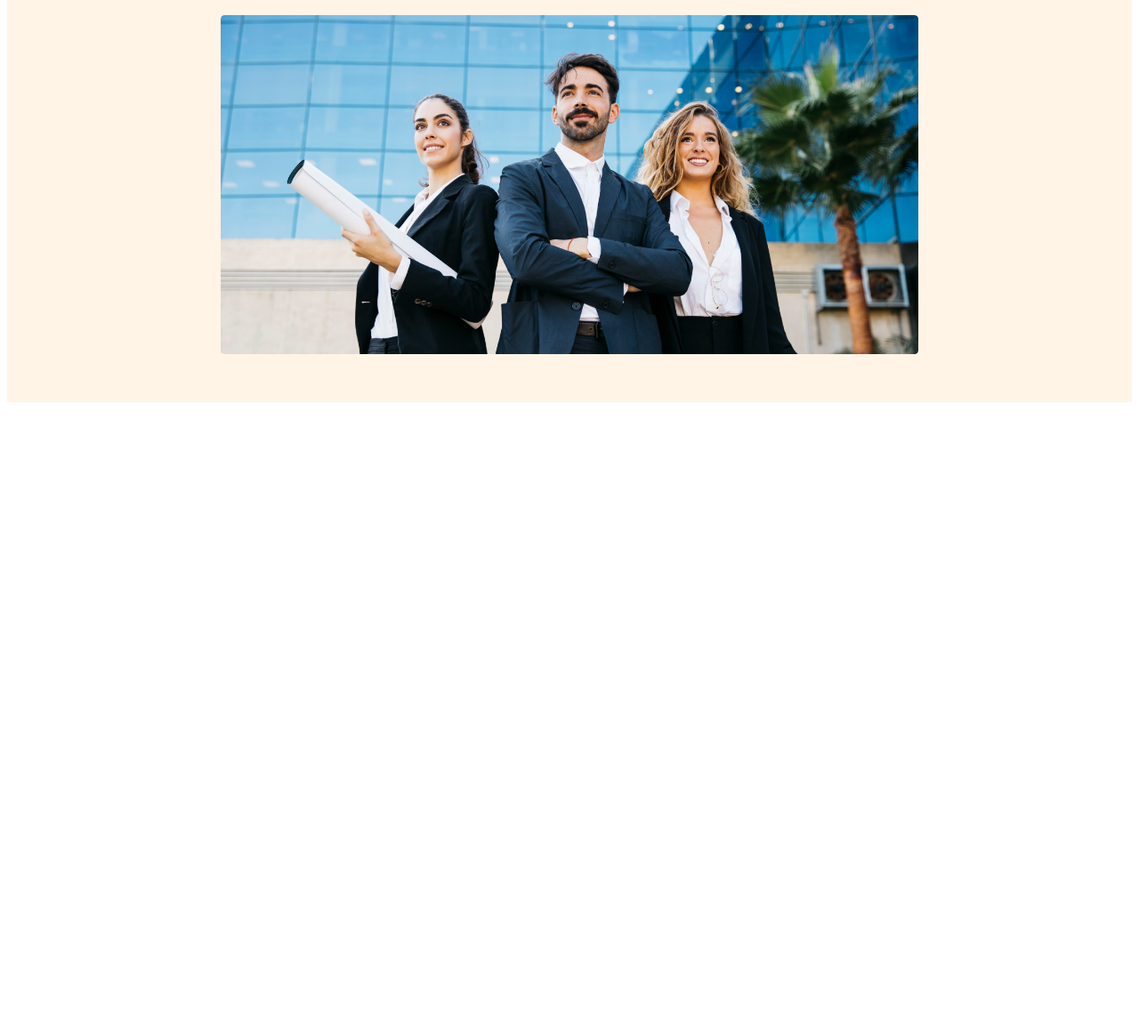
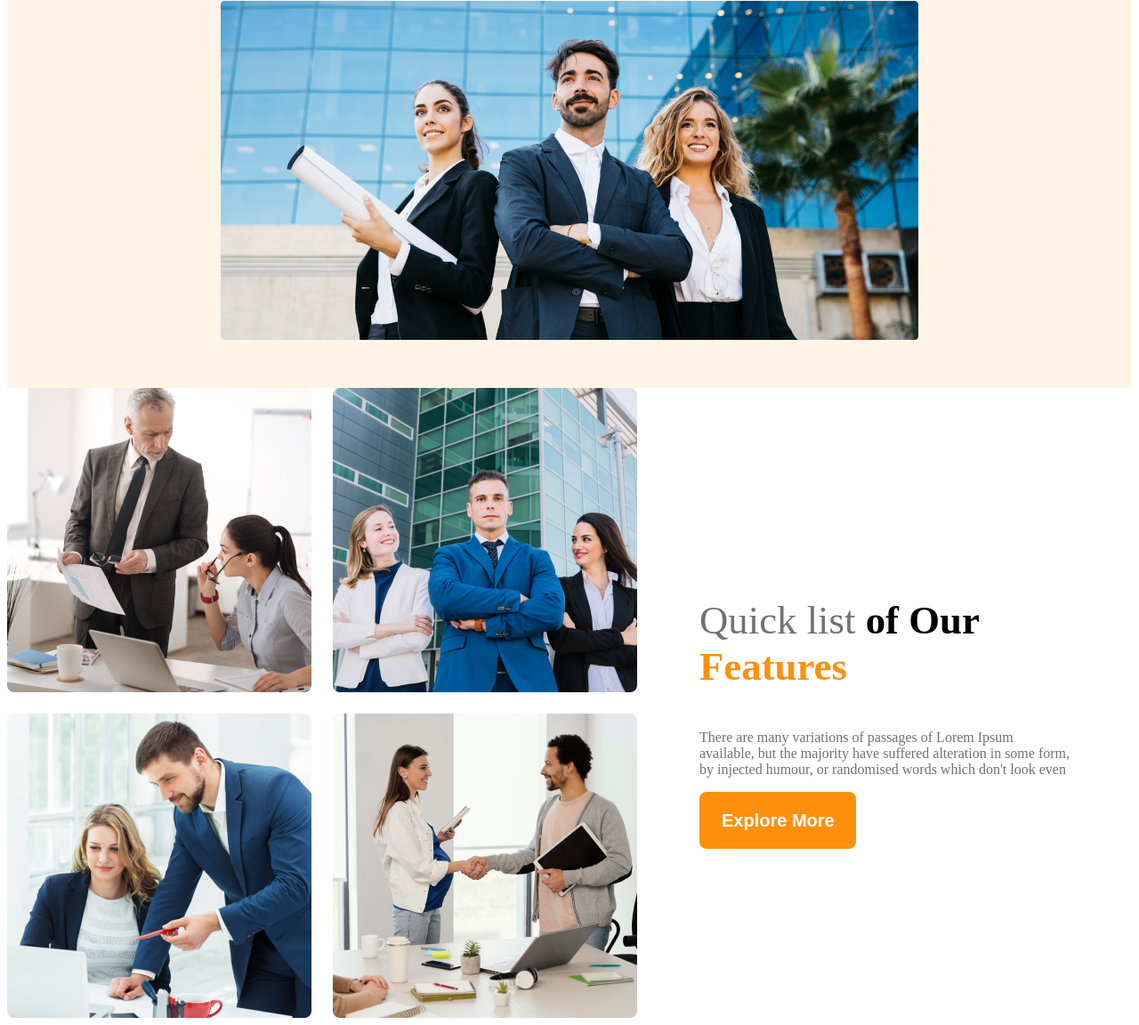
Before and after one commit to sami5671/g3-Architect, a plain HTML site: page index.html in a window 1280 px wide. Shown: the part 553-1705 px from the top of the page at 89% size. Before the commit the page ends 1013 px from the top, so only its background shows below. Drawn offline with Linux system fonts and the light colour scheme.

Commit message:
Responsive of smaller devices done

```diff
--- a/index.html
+++ b/index.html
@@ -13,6 +13,7 @@
     rel="stylesheet"
   />
   <body>
+    <!-- header start -->
     <header>
       <nav>
         <h2 class="nav-title">G3 Architects</h2>
@@ -28,7 +29,7 @@
       <div class="banner">
         <div class="banner-content">
           <h1 class="banner-title">Brand New Group of Architects</h1>
-          <p class="banner-description">
+          <p class="text-light-gray">
             There are many variations of passages of Lorem Ipsum available, but
             the majority have suffered alteration in some form, by injected
             humour, or randomised words which don't look even
@@ -38,7 +39,33 @@
         <img src="images/banner.png" alt="" />
       </div>
     </header>
-    <main></main>
+
+    <!-- header end -->
+    <main>
+      <!-- features start -->
+      <section class="teams-container">
+        <div class="teams-img-container">
+          <img src="images/team1.png" alt="" />
+          <img src="images/team2.png" alt="" />
+          <img src="images/team3.png" alt="" />
+          <img src="images/team4.png" alt="" />
+        </div>
+
+        <div class="team-content">
+          <h3 class="teams-title">
+            <span class="quick-list text-light-gray">Quick list</span>
+            <span class="of">of Our</span>
+            <span class="text-feature">Features</span>
+          </h3>
+          <p class="text-light-gray">
+            There are many variations of passages of Lorem Ipsum available, but
+            the majority have suffered alteration in some form, by injected
+            humour, or randomised words which don't look even
+          </p>
+          <button class="btn-primary">Explore More</button>
+        </div>
+      </section>
+    </main>
     <footer></footer>
   </body>
 </html>
--- a/styles/style.css
+++ b/styles/style.css
@@ -9,7 +9,9 @@
   cursor: pointer;
   padding: 21px 24px 20px 25px;
 }
-
+.text-light-gray {
+  color: #727272;
+}
 /* header section */
 header {
   background: rgba(255, 144, 14, 0.1);
@@ -50,7 +52,6 @@ nav li a {
   font-weight: 700;
 }
 .banner-description {
-  color: #727272;
   font-size: 1rem;
   font-weight: 400;
   line-height: 26px; /* 162.5% */
@@ -59,14 +60,51 @@ nav li a {
   margin-top: 20px;
   width: 100%;
 }
+/* main section */
+main {
+  max-width: 1440px;
+  margin: 0 auto;
+}
+/* main styles */
+.teams-container {
+  display: flex;
+  align-items: center;
+}
+.teams-img-container {
+  display: grid;
+  grid-template-columns: repeat(2, 1fr);
+  gap: 1.5rem;
+}
+.team-content {
+  padding-left: 70px;
+  padding-right: 70px;
+}
+.teams-title {
+  font-size: 2.8rem;
+}
+.quick-list {
+  font-weight: 500;
+}
+.text-feature {
+  color: #ff900e;
+  font-weight: 700;
+}
 /* responsive mediea query */
 /* mobile devices */
 @media screen and (max-width: 576px) {
   header {
     padding: 20px;
   }
-  nav {
+  nav,
+  .teams-container {
     flex-direction: column;
+  }
+  .teams-img-container {
+    grid-template-columns: 1fr;
+  }
+  .team-content {
+    padding-left: 30px;
+    padding-right: 30px;
   }
 }
 /* medium devices */
```
